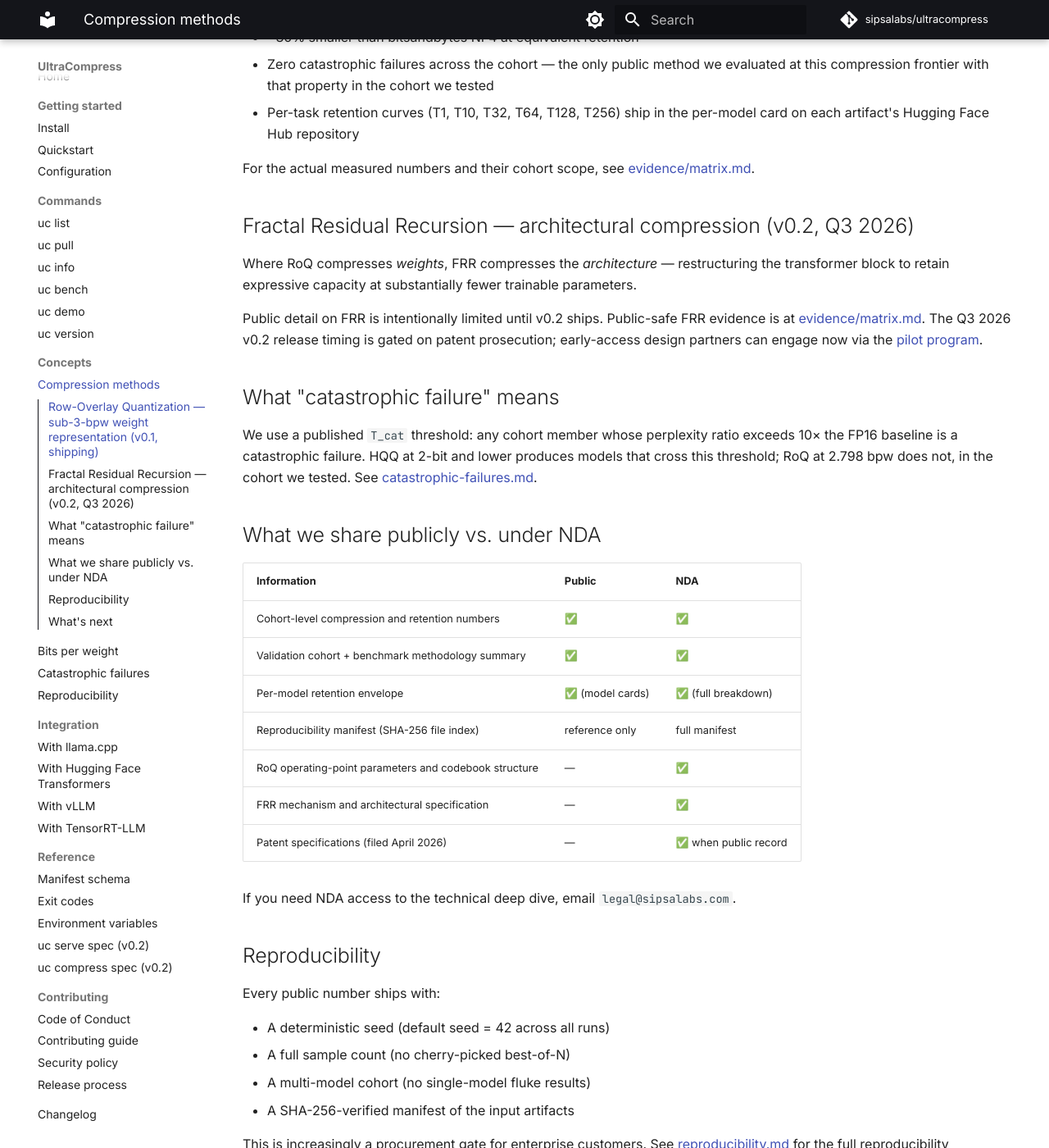
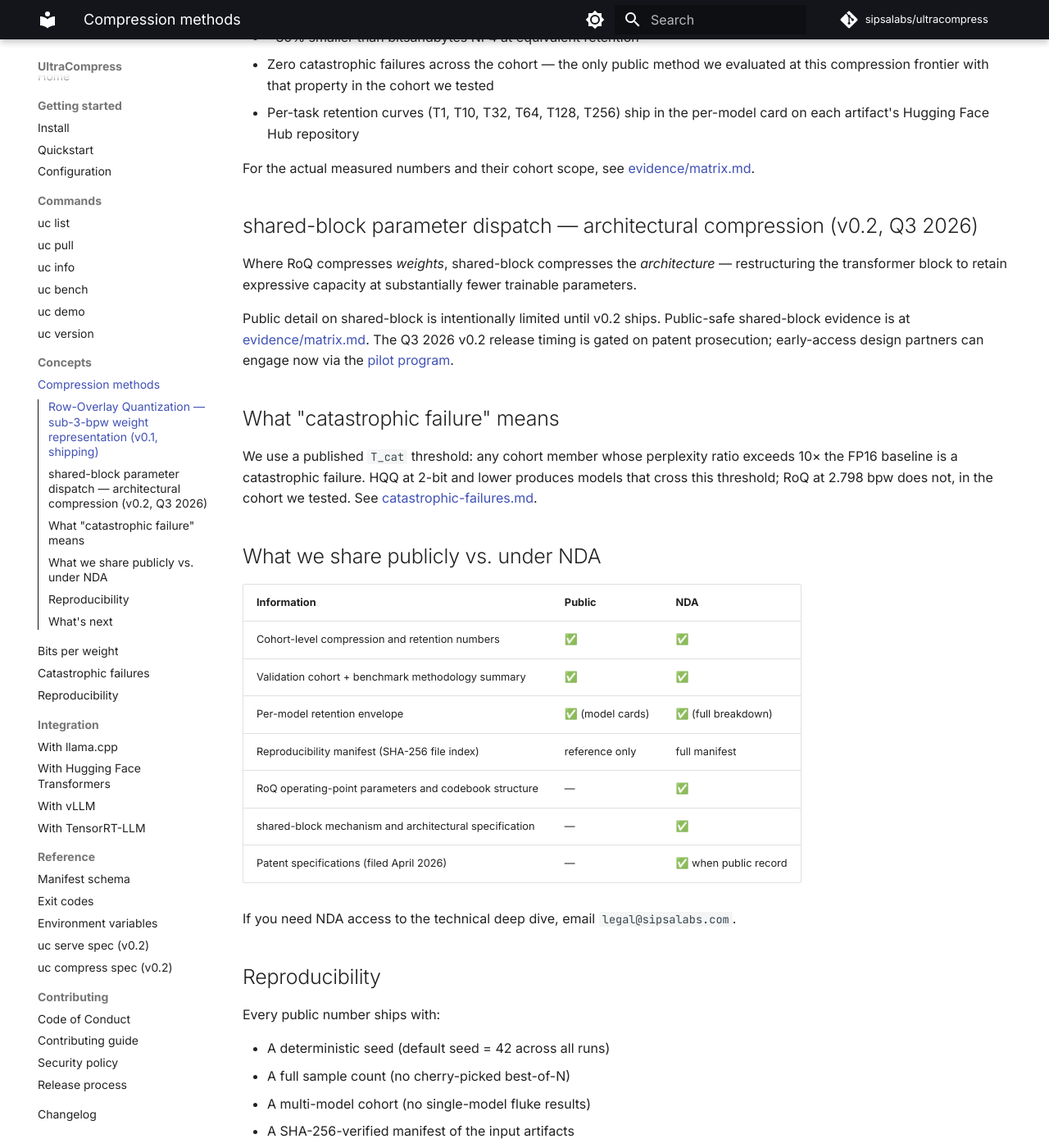
Before and after one commit to sipsalabs/ultracompress, an MkDocs documentation site: the page built from docs/concepts/compression-methods.md, in a window 1280 px wide and 1400 px high, scrolled down 566 px. Shown: the whole window at 82% size. Built offline with MkDocs 1.6.1 and Material for MkDocs 9.7.7, drawn with Linux system fonts in a browser that asks for light colours; comment, search, counter and statistics services are not loaded; some of the changed text lies outside the part shown.

Commit message:
charter scrub: docs/concepts/compression-methods.md (replace internal codenames with public phrasing)

```diff
--- a/docs/concepts/compression-methods.md
+++ b/docs/concepts/compression-methods.md
@@ -3,7 +3,7 @@
 UltraCompress combines two complementary patent-pending methods:
 
 - **Row-Overlay Quantization (RoQ)** — post-training row-overlay quantization (USPTO 64/049,511) — shipping in v0.1
-- **Fractal Residual Recursion (FRR)** — architectural compression (USPTO 64/049,517) — v0.2 (Q3 2026)
+- **shared-block parameter dispatch (shared-block)** — architectural compression (USPTO 64/049,517) — v0.2 (Q3 2026)
 
 This page is a high-level conceptual overview. For implementation specifics, contact `legal@sipsalabs.com` for an NDA-gated technical deep dive.
 
@@ -19,11 +19,11 @@ RoQ is a novel post-training weight representation. In our 6-model benchmark coh
 
 For the actual measured numbers and their cohort scope, see [evidence/matrix.md](../evidence/matrix.md).
 
-## Fractal Residual Recursion — architectural compression (v0.2, Q3 2026)
+## shared-block parameter dispatch — architectural compression (v0.2, Q3 2026)
 
-Where RoQ compresses *weights*, FRR compresses the *architecture* — restructuring the transformer block to retain expressive capacity at substantially fewer trainable parameters.
+Where RoQ compresses *weights*, shared-block compresses the *architecture* — restructuring the transformer block to retain expressive capacity at substantially fewer trainable parameters.
 
-Public detail on FRR is intentionally limited until v0.2 ships. Public-safe FRR evidence is at [evidence/matrix.md](../evidence/matrix.md). The Q3 2026 v0.2 release timing is gated on patent prosecution; early-access design partners can engage now via the [pilot program](../PILOT_PACKET.md).
+Public detail on shared-block is intentionally limited until v0.2 ships. Public-safe shared-block evidence is at [evidence/matrix.md](../evidence/matrix.md). The Q3 2026 v0.2 release timing is gated on patent prosecution; early-access design partners can engage now via the [pilot program](../PILOT_PACKET.md).
 
 ## What "catastrophic failure" means
 
@@ -38,7 +38,7 @@ We use a published `T_cat` threshold: any cohort member whose perplexity ratio e
 | Per-model retention envelope | ✅ (model cards) | ✅ (full breakdown) |
 | Reproducibility manifest (SHA-256 file index) | reference only | full manifest |
 | RoQ operating-point parameters and codebook structure | — | ✅ |
-| FRR mechanism and architectural specification | — | ✅ |
+| shared-block mechanism and architectural specification | — | ✅ |
 | Patent specifications (filed April 2026) | — | ✅ when public record |
 
 If you need NDA access to the technical deep dive, email `legal@sipsalabs.com`.
```
